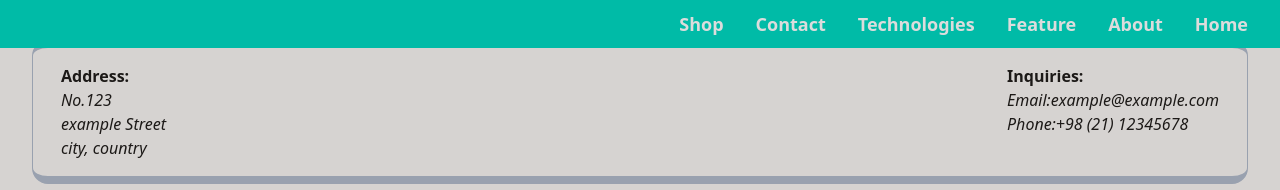
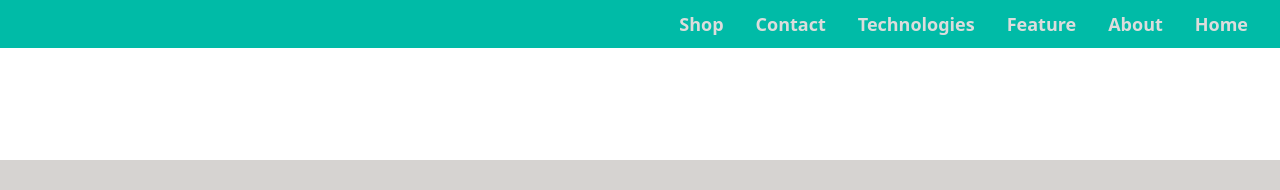
Before and after one commit to yaser-pakniyat/shop-demo, a Next.js app: page /technologies in a window 1280 px wide. Shown: the top 190 px of the page. Built offline with nearby package versions, Linux system fonts and the light colour scheme; some icons are missing.

Commit message:
feat(technologies): add Banner component to Technologies page

```diff
--- a/pages/technologies/index.tsx
+++ b/pages/technologies/index.tsx
@@ -4,6 +4,9 @@ import { useSelector } from "react-redux";
 
 export default function Technologies() {
   const theme = useSelector((store: RootState) => store.global.theme);
-  return;
-  <div></div>;
+  return (
+    <div>
+      <Banner />
+    </div>
+  );
 }
```
